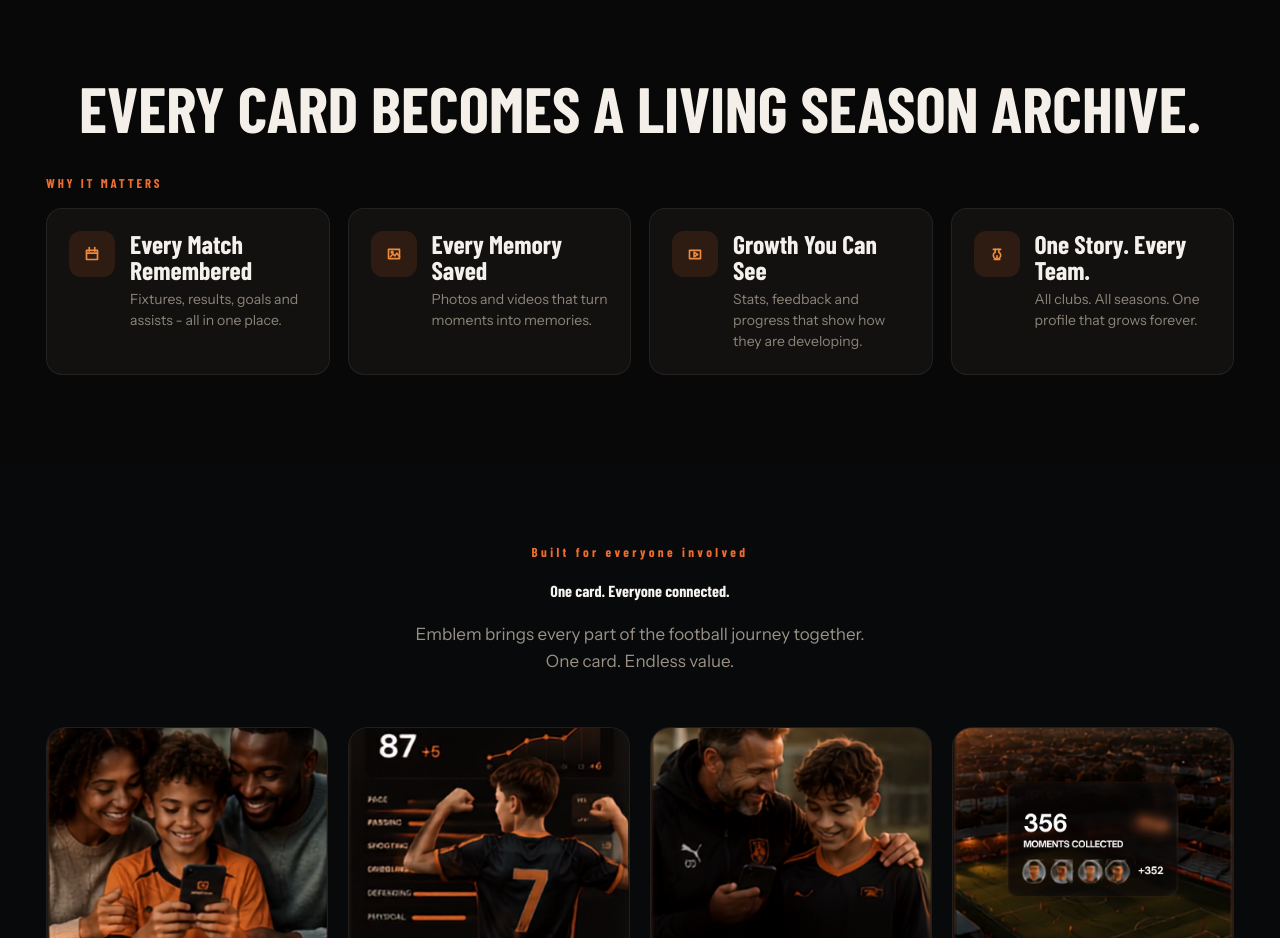
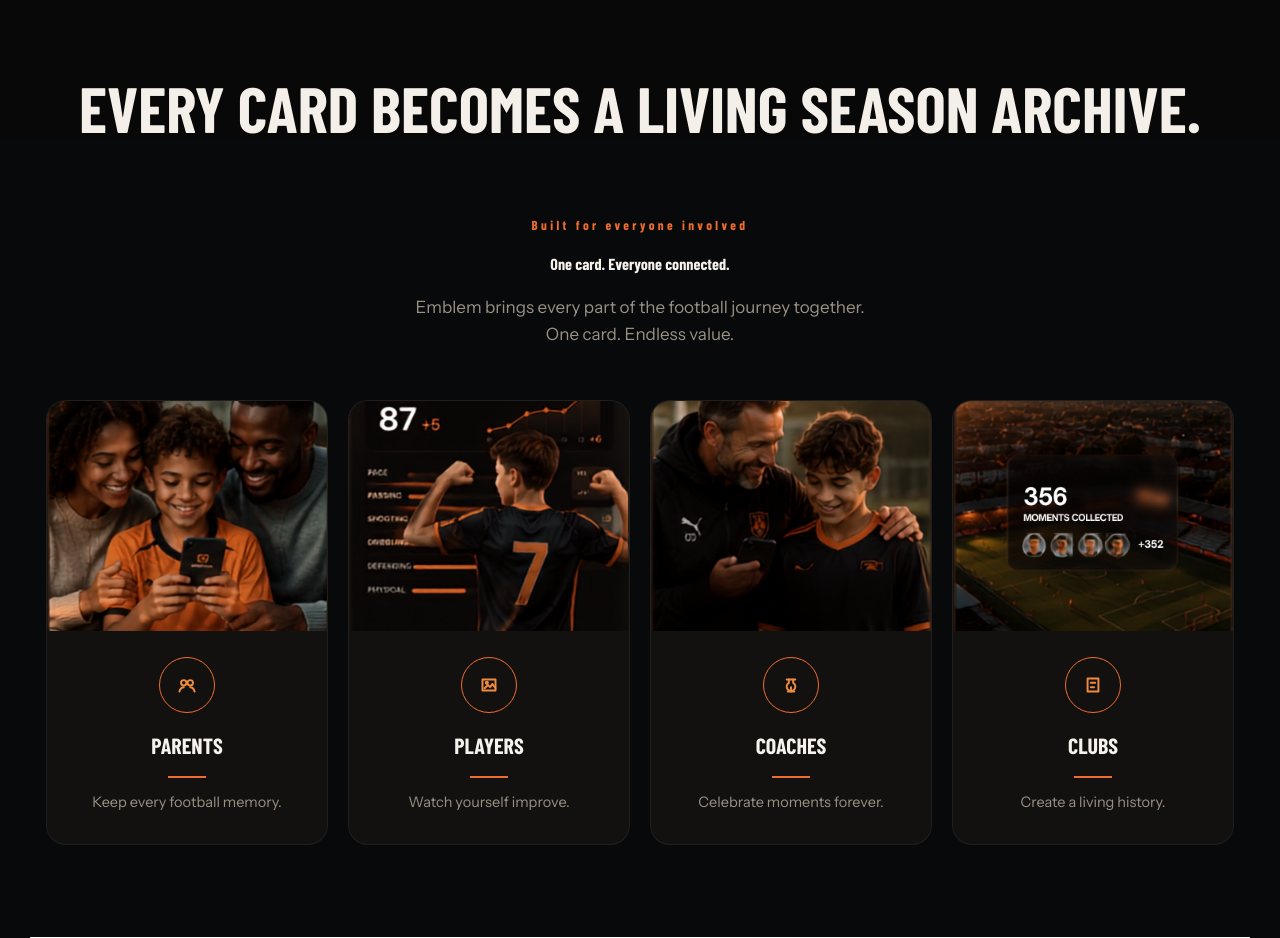
Before and after one commit to blakerulz23/emblem-uk, a Next.js app: page / in a window 1280 px wide. Shown: the part 5740-6678 px from the top of the page. Built offline with nearby package versions, Linux system fonts and the light colour scheme; a web font is replaced by a local one.

Commit message:
Remove the "Why it matters" grid from the Digital Profile section
Co-Authored-By: Claude Sonnet 5 <noreply@anthropic.com>

```diff
--- a/src/app/HomeEffects.tsx
+++ b/src/app/HomeEffects.tsx
@@ -688,13 +688,6 @@ export function DigitalProfilePreview(props: {
 const dpAssetPath = '/assets/optimized';
 const dpWordmarkPath = '/assets/digital-profile/emblem-wordmark.png';
 
-const dpWhyCards = [
-  ['Every Match Remembered', 'Fixtures, results, goals and assists - all in one place.'],
-  ['Every Memory Saved', 'Photos and videos that turn moments into memories.'],
-  ['Growth You Can See', 'Stats, feedback and progress that show how they are developing.'],
-  ['One Story. Every Team.', 'All clubs. All seasons. One profile that grows forever.'],
-] as const;
-
 const stepCards = [
   {
     number: '1',
@@ -886,7 +879,6 @@ export function DigitalProfileSection() {
       </div>
 
       <ClosingStatement />
-      <WhyItMatters />
     </div>
   );
 }
@@ -1325,25 +1317,6 @@ function ClosingStatement() {
   );
 }
 
-function WhyItMatters() {
-  return (
-    <div className="emh-dp2-why">
-      <p className="emh-dp2-label">Why it matters</p>
-      <div>
-        {dpWhyCards.map(([title, body], index) => (
-          <article key={title}>
-            <span><ProfileIcon index={index + 1} /></span>
-            <div>
-              <h3>{title}</h3>
-              <p>{body}</p>
-            </div>
-          </article>
-        ))}
-      </div>
-    </div>
-  );
-}
-
 const everyoneCards = [
   { photo: '/assets/everyone/oc-parents.png', alt: 'Family sharing an Emblem card', label: 'PARENTS', body: 'Keep every football memory.', iconIndex: 5 },
   { photo: '/assets/everyone/oc-players.png', alt: 'Player and stats', label: 'PLAYERS', body: 'Watch yourself improve.', iconIndex: 2 },
```
